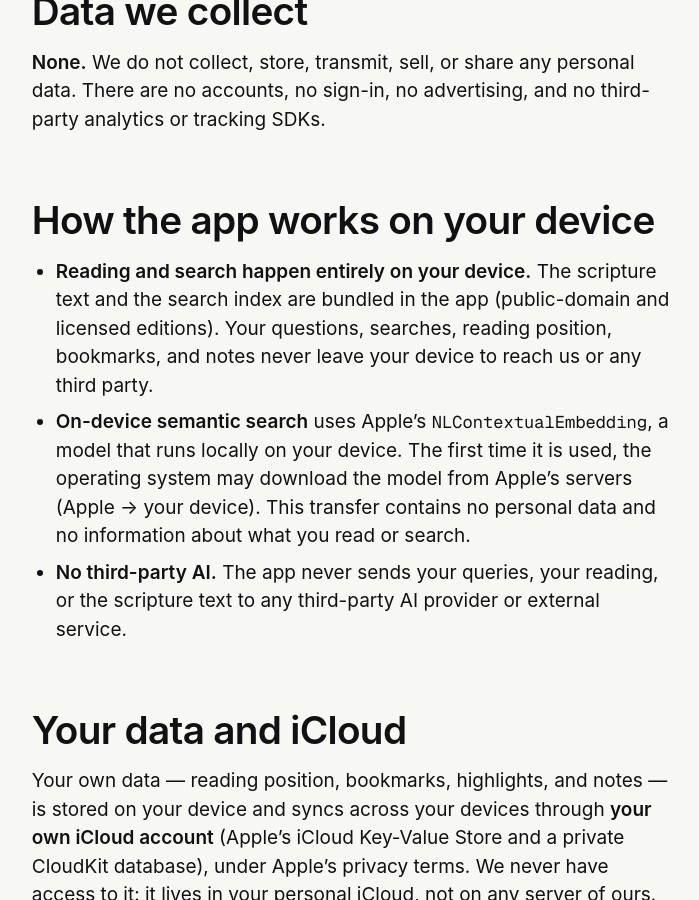
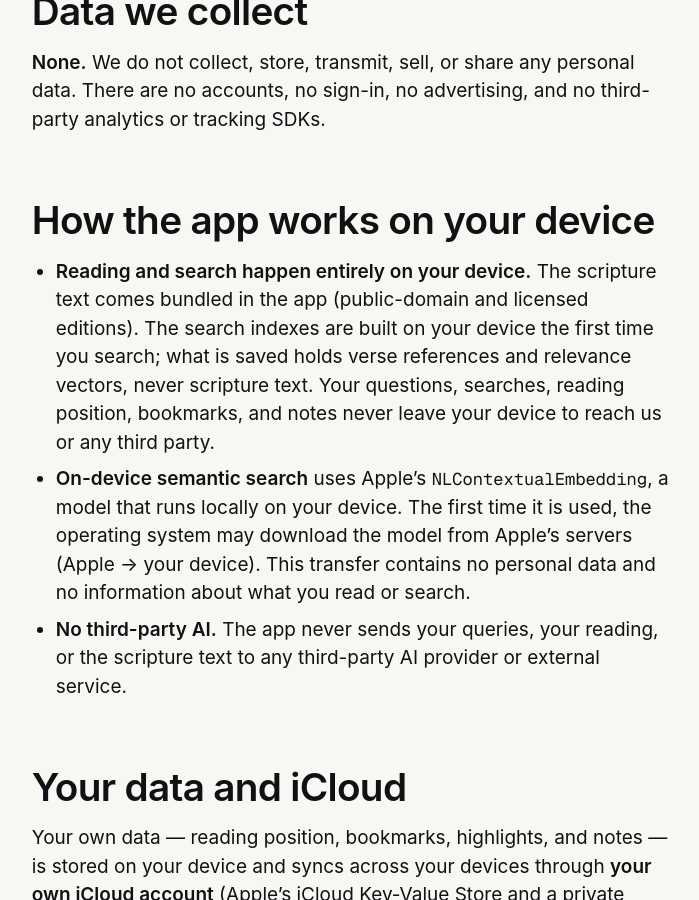
Before and after one commit to KhassinX/nibras-web, a Jekyll site: the page built from legal/privacy.md, in a window 1280 px wide and 900 px high, scrolled down 515 px. Shown: the whole window, without its empty margins (22-721 px from the left). Built offline with Jekyll 4.4.1, drawn with Linux system fonts in a browser that asks for light colours.

Commit message:
legal: la frase del índice de búsqueda es la de ScriptureSuite (EN/ES)
El índice se arma en el aparato al buscar (ReaderTabRoot.swift:40-45) y guarda solo referencias y vectores (ConcordanceIndexStore.swift:32-35); la política decía que venía con la app. Frase textual de ScriptureSuite, 23:28 EDT, verificada por Enlace. El Centro de derechos de la página ES enlaza a /es/. verif.sh 0 fallas Chromium y WebKit (144 c/u).

Co-Authored-By: Claude Opus 5.5 <noreply@anthropic.com>
Claude-Session: https://claude.ai/code/session_01HcbMZm97AK2qBxhKYzgV1m

```diff
--- a/legal/privacy.md
+++ b/legal/privacy.md
@@ -22,7 +22,7 @@ Nibras is a reading app for sacred scripture — the Qur'an. It is built privacy
 
 ## How the app works on your device
 
-- **Reading and search happen entirely on your device.** The scripture text and the search index are bundled in the app (public-domain and licensed editions). Your questions, searches, reading position, bookmarks, and notes never leave your device to reach us or any third party.
+- **Reading and search happen entirely on your device.** The scripture text comes bundled in the app (public-domain and licensed editions). The search indexes are built on your device the first time you search; what is saved holds verse references and relevance vectors, never scripture text. Your questions, searches, reading position, bookmarks, and notes never leave your device to reach us or any third party.
 - **On-device semantic search** uses Apple's `NLContextualEmbedding`, a model that runs locally on your device. The first time it is used, the operating system may download the model from Apple's servers (Apple → your device). This transfer contains no personal data and no information about what you read or search.
 - **No third-party AI.** The app never sends your queries, your reading, or the scripture text to any third-party AI provider or external service.
 
```
Also changed, not shown: es/legal/privacy.md (+2 -2 lines).
